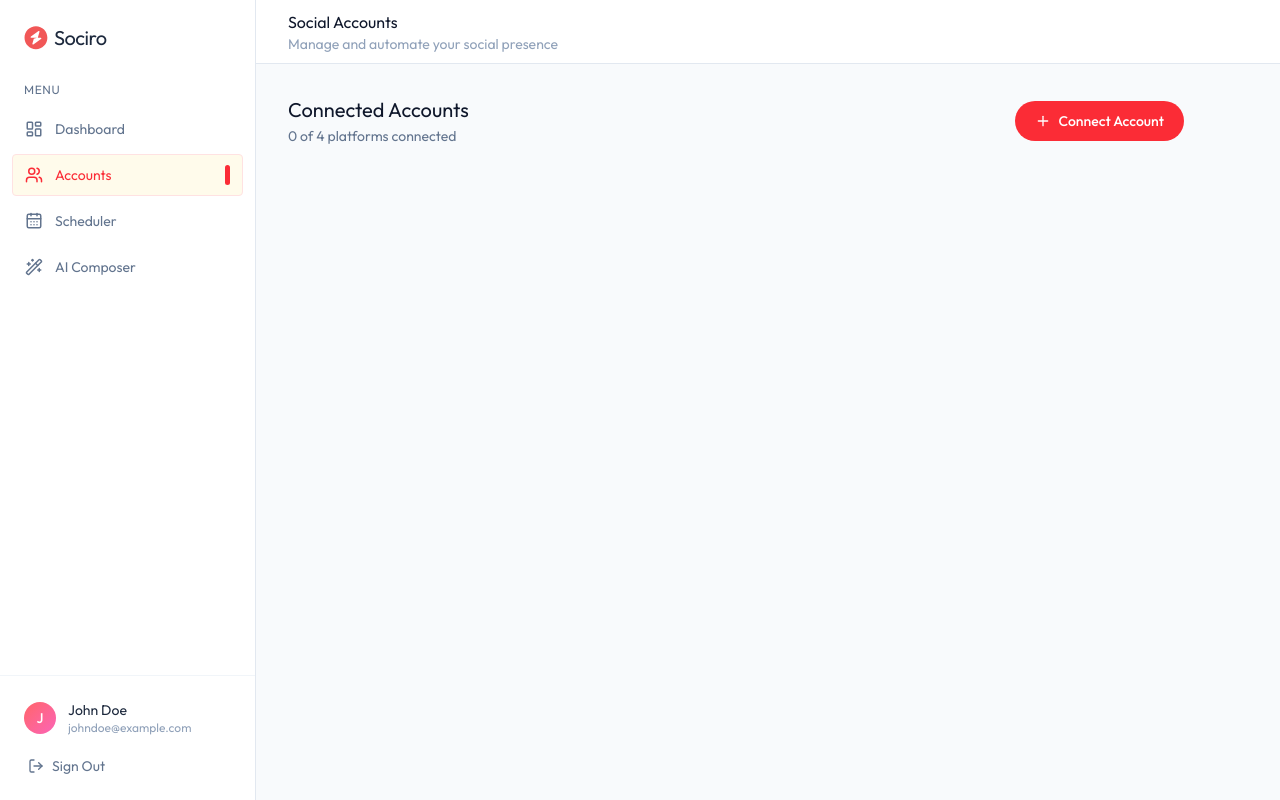
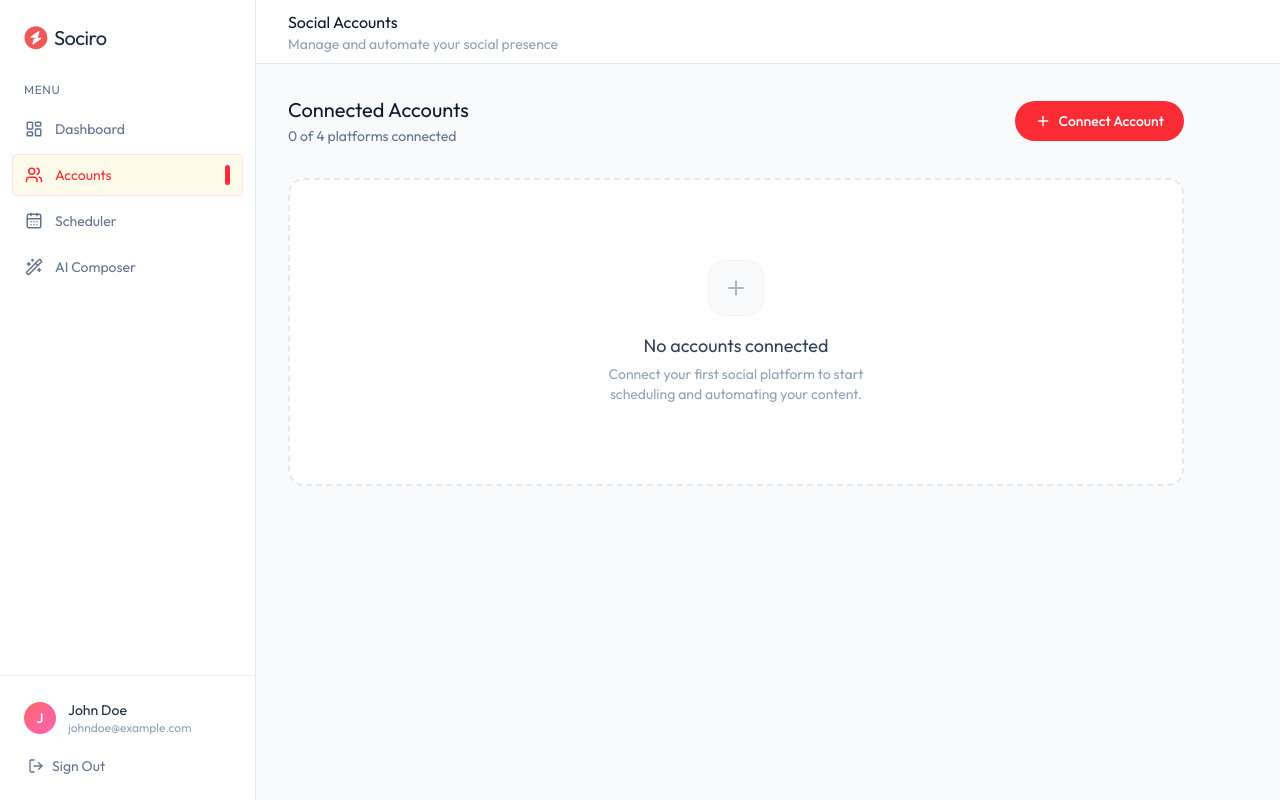
Before and after one commit to PSBVISION/Sociro, a React (Vite) app in the folder client/: page /accounts in a window 1280 px wide. Built offline with nearby package versions, Linux system fonts and the light colour scheme.

Commit message:
feat: refactor AccountList component for improved readability and add disconnect functionality in Accounts page

```diff
--- a/client/src/pages/Accounts.tsx
+++ b/client/src/pages/Accounts.tsx
@@ -1,11 +1,19 @@
 import { useState } from "react";
 import { PLATFORMS } from "../assets/assets";
 import { PlusIcon } from "lucide-react";
+import AccountList from "../components/AccountList";
 
 const Accounts = () => {
   const [accounts, setAccounts] = useState<any[]>([]);
   const [connecting, setConnecting] = useState<string | null>(null);
   const [showPlatformPicker, setShowPlatformPicker] = useState(false);
+
+  const handleDisconnect = async (accountId: string) => {
+    setAccounts(accounts.filter((a)=>a._id !== accountId))
+  }
+
+  const connectedIds = accounts.map((a) => a.platform);
+
   return (
     <div className="space-y-8 max-w-4xl">
       {/* Header */}
@@ -21,6 +29,11 @@ const Accounts = () => {
           Connect Account
         </button>
       </div>
+
+      {/* Platform Picker modal */}
+
+      {/* Connected Accounts List */}
+      <AccountList accounts={accounts} onDisconnect={handleDisconnect}/>
     </div>
   );
 };
```
Also changed, not shown: client/src/components/AccountList.tsx (+13 -2 lines).
